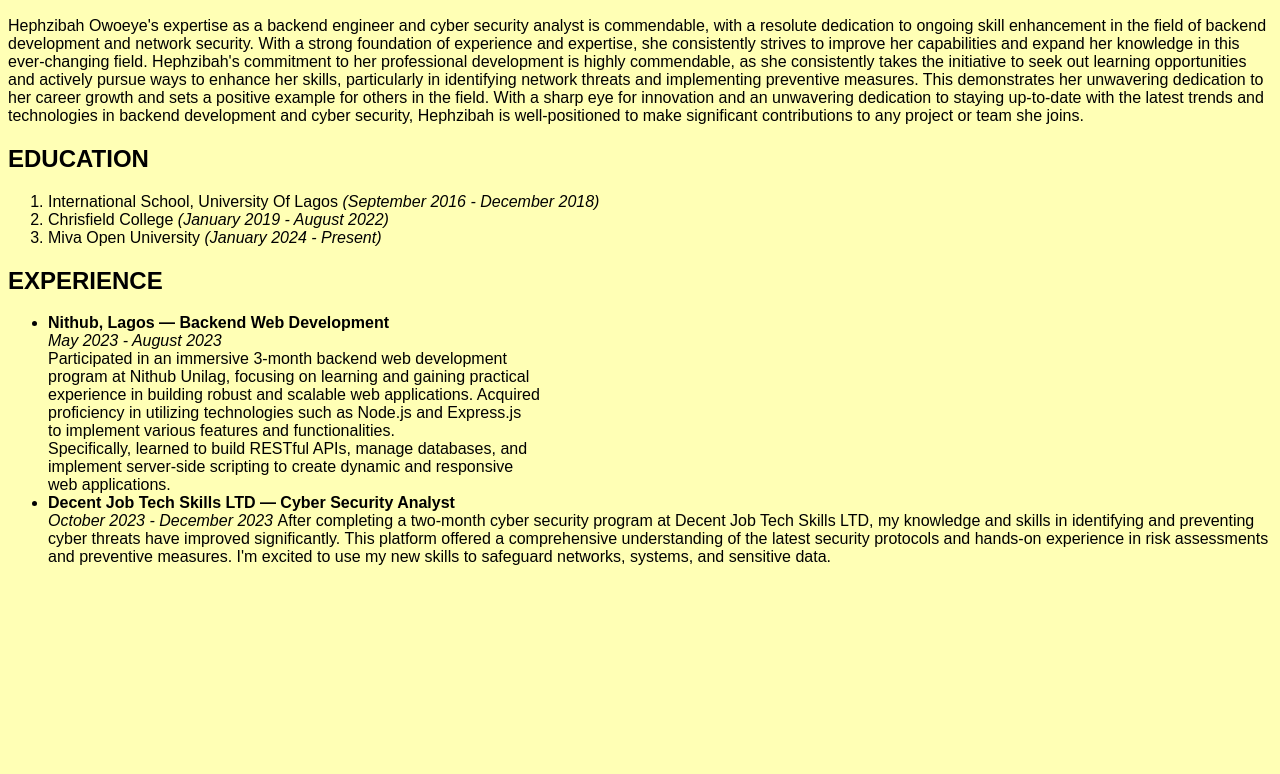
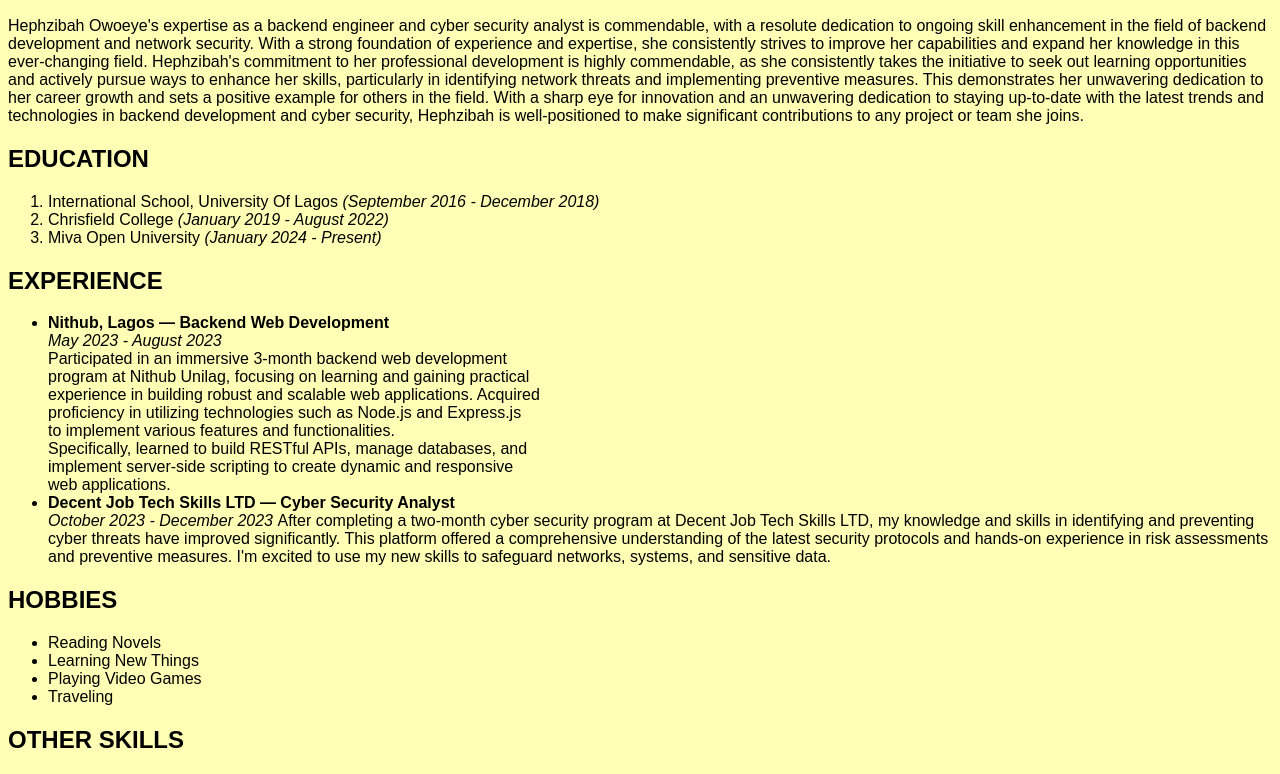
Before and after one commit to Hephzy-1/assignment2, a plain HTML site: page index.html in a window 1280 px wide. Shown: the part 111-885 px from the top of the page. Before the commit the page ends 800 px from the top, so only its background shows below. Drawn offline with Linux system fonts and the light colour scheme.

Commit message:
Almost Done

```diff
--- a/index.html
+++ b/index.html
@@ -35,7 +35,7 @@
     </div>
   </article>
 
-  <section class="exp">
+  <article class="exp">
     <h2> EXPERIENCE </h2>
 
     <div class="part-3">
@@ -64,6 +64,29 @@
       </ul>
 
     </div>
+  </article>
+
+  <section class="hobby">
+    <h2>HOBBIES</h2>
+
+    <div class="part-4">
+      <ul class="hob">
+        <li>Reading Novels</li>
+        <li>Learning New Things</li>
+        <li>Playing Video Games</li>
+        <li>Traveling</li>
+      </ul>
+    </div>
+  </section>
+
+  <section class="skill">
+    <h2>OTHER SKILLS</h2>
+
+    <div class="part-5">
+      <ol>
+
+      </ol>
+    </div>
   </section>
 </body>
 </html>
```
